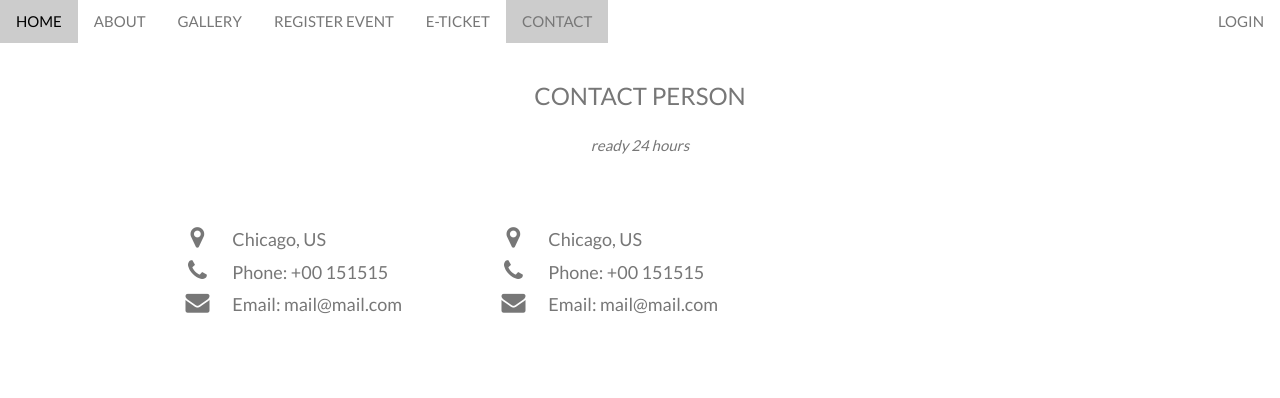
After one commit to yusufnur/TAweb2, a Laravel app: page /contact in a window 1280 px wide. The commit adds this page. Shown: the top 398 px of the page. Run offline with Laravel 8, Linux system fonts and the light colour scheme; settings files or empty folders that the repository lacks are supplied; some libraries are stand-ins or nearby versions.

Commit message:
guest level rampung

```diff
--- /dev/null
+++ b/resources/views/contact.blade.php
@@ -0,0 +1,67 @@
+@extends('layouts.layoutawal')
+
+@section('content')
+<!-- Navbar (sit on top) -->
+<div class="w3-top">
+  <div class="w3-bar" id="myNavbar">
+    <a class="w3-bar-item w3-button w3-hover-black w3-hide-medium w3-hide-large w3-right" href="javascript:void(0);" onclick="toggleFunction()" title="Toggle Navigation Menu">
+      <i class="fa fa-bars"></i>
+    </a>
+    <a href="/" class="w3-bar-item w3-button">HOME</a>
+    <a href="/about" class="w3-bar-item w3-button w3-hide-small">ABOUT</a>
+    <a href="/gallery" class="w3-bar-item w3-button w3-hide-small">GALLERY</a>
+    <a href="{{ route('login') }}" class="w3-bar-item w3-button w3-hide-small">REGISTER EVENT</a>
+    <a href="{{ route('login') }}" class="w3-bar-item w3-button w3-hide-small">E-TICKET</a>
+    <a href="/contact" class="w3-bar-item w3-button w3-hide-small active">CONTACT</a>
+    <a href="{{ route('login') }}" class="w3-bar-item w3-button w3-hide-small w3-right ">LOGIN</a>
+
+  </div>
+
+  <!-- Navbar on small screens -->
+  <div id="navDemo" class="w3-bar-block w3-white w3-hide w3-hide-large w3-hide-medium">
+    <a href="#about" class="w3-bar-item w3-button" onclick="toggleFunction()">ABOUT</a>
+    <a href="#gallery" class="w3-bar-item w3-button" onclick="toggleFunction()">GALLERY</a>
+    <a href="{{ route('login') }}" class="w3-bar-item w3-button" onclick="toggleFunction()">REGISTER EVENT</a>
+    <a href="{{ route('login') }}" class="w3-bar-item w3-button" onclick="toggleFunction()">E-TICKET</a>
+    <a href="#contact" class="w3-bar-item w3-button" onclick="toggleFunction()">CONTACT</a>
+    <a href="{{ route('login') }}" class="w3-bar-item w3-button">LOGIN</a>
+  </div>
+</div>
+
+<div class="w3-content w3-container w3-padding-64">
+  <h3 class="w3-center">CONTACT PERSON</h3>
+  <p class="w3-center"><em>ready 24 hours</em></p>
+
+  <div class="w3-row w3-padding-32 w3-section">
+    <div class="w3-col m4 w3-panel">
+      <div class="w3-large w3-margin-bottom">
+        <i class="fa fa-map-marker fa-fw w3-hover-text-black w3-xlarge w3-margin-right"></i> Chicago, US<br>
+        <i class="fa fa-phone fa-fw w3-hover-text-black w3-xlarge w3-margin-right"></i> Phone: +00 151515<br>
+        <i class="fa fa-envelope fa-fw w3-hover-text-black w3-xlarge w3-margin-right"></i> Email: mail@mail.com<br>
+      </div>
+    </div>
+    <div class="w3-col m8 w3-panel">
+      <div class="w3-large w3-margin-bottom">
+        <i class="fa fa-map-marker fa-fw w3-hover-text-black w3-xlarge w3-margin-right"></i> Chicago, US<br>
+        <i class="fa fa-phone fa-fw w3-hover-text-black w3-xlarge w3-margin-right"></i> Phone: +00 151515<br>
+        <i class="fa fa-envelope fa-fw w3-hover-text-black w3-xlarge w3-margin-right"></i> Email: mail@mail.com<br>
+      </div>
+	  </div>
+  </div>
+  <iframe src="https://www.google.com/maps/embed?pb=!1m18!1m12!1m3!1d3952.296760415863!2d111.4923107139914!3d-7.863980994334117!2m3!1f0!2f0!3f0!3m2!1i1024!2i768!4f13.1!3m3!1m2!1s0x2e79a0345df75e61%3A0xa37e110d8fda998a!2sSMA+Negeri+1+Ponorogo!5e0!3m2!1sid!2sid!4v1511112411841" width="800" height="450" frameborder="0" style="border:0"  allowfullscreen ></iframe>
+</div>
+
+<!-- Footer -->
+<footer class="w3-center w3-black w3-padding-32 w3-opacity w3-hover-opacity-off">
+  <a href="/" class="w3-button w3-light-grey">HOME</a>
+  <div class="w3-xlarge w3-section">
+    <i class="fa fa-facebook-official w3-hover-opacity"></i>
+    <i class="fa fa-instagram w3-hover-opacity"></i>
+    <i class="fa fa-snapchat w3-hover-opacity"></i>
+    <i class="fa fa-pinterest-p w3-hover-opacity"></i>
+    <i class="fa fa-twitter w3-hover-opacity"></i>
+    <i class="fa fa-linkedin w3-hover-opacity"></i>
+  </div>
+  <p>Copyright © 2017</p>
+</footer>
+@endsection
--- a/resources/views/home.blade.php
+++ b/resources/views/home.blade.php
@@ -5,7 +5,6 @@
     <div class="row">
         <div class="col-md-8 col-md-offset-2">
             <div class="panel panel-default">
-                <div class="panel-heading">USER Dashboard</div>
 
                 <div class="panel-body">
                     <!-- @if (session('status'))
--- /dev/null
+++ b/resources/views/layouts/layoutawal.blade.php
@@ -0,0 +1,111 @@
+<!DOCTYPE html>
+<html lang="{{ app()->getLocale() }}">
+<head>
+  <meta charset="utf-8">
+  <meta http-equiv="X-UA-Compatible" content="IE=edge">
+  <meta name="viewport" content="width=device-width, initial-scale=1">
+
+  <!-- CSRF Token -->
+  <meta name="csrf-token" content="{{ csrf_token() }}">
+
+  <!--
+  <title>{{ config('app.name', 'Laravel') }}</title>
+  -->
+  <!-- Styles -->
+  <title>SCHOOL EVENT</title>
+  <link rel="stylesheet" href="{{ asset('assets/css/w3.css') }}">
+  <link rel="stylesheet" href="https://fonts.googleapis.com/css?family=Lato">
+  <link rel="stylesheet" href="https://cdnjs.cloudflare.com/ajax/libs/font-awesome/4.7.0/css/font-awesome.min.css">
+  <style>
+  body,h1,h2,h3,h4,h5,h6 {font-family: "Lato", sans-serif;}
+  body, html {
+      height: 100%;
+      color: #777;
+      line-height: 1.8;
+  }
+
+  /* Create a Parallax Effect */
+  .bgimg-1, .bgimg-2, .bgimg-3 {
+      background-attachment: fixed;
+      background-position: center;
+      background-repeat: no-repeat;
+      background-size: cover;
+  }
+
+  /* First image (Logo. Full height) */
+  .bgimg-1 {
+      background-image: url("assets/konser1.jpg");
+      min-height: 100%;
+  }
+
+  /* Second image (Portfolio) */
+  .bgimg-2 {
+  	opacity: 0.5;
+      background-image: url("assets/konser2.jpg");
+      min-height: 400px;
+  }
+
+  /* Third image (Contact) */
+  .bgimg-3 {
+      background-image: url("assets/konser3.jpg");
+      min-height: 400px;
+  }
+
+  .w3-wide {letter-spacing: 10px;}
+  .w3-hover-opacity {cursor: pointer;}
+
+  /* Turn off parallax scrolling for tablets and phones */
+  @media only screen and (max-device-width: 1024px) {
+      .bgimg-1, .bgimg-2, .bgimg-3 {
+          background-attachment: scroll;
+      }
+  }
+
+
+  .active {
+      background-color: #ccc;
+  }
+
+  </style>
+</head>
+<body>
+@yield('content')
+
+<!-- Add Google Maps -->
+<script>
+// Modal Image Gallery
+function onClick(element) {
+  document.getElementById("img01").src = element.src;
+  document.getElementById("modal01").style.display = "block";
+  var captionText = document.getElementById("caption");
+  captionText.innerHTML = element.alt;
+}
+
+// Change style of navbar on scroll
+window.onscroll = function() {myFunction()};
+function myFunction() {
+    var navbar = document.getElementById("myNavbar");
+    if (document.body.scrollTop > 100 || document.documentElement.scrollTop > 100) {
+        navbar.className = "w3-bar" + " w3-card" + " w3-animate-top" + " w3-white";
+    } else {
+        navbar.className = navbar.className.replace(" w3-card w3-animate-top w3-white", "");
+    }
+}
+
+// Used to toggle the menu on small screens when clicking on the menu button
+function toggleFunction() {
+    var x = document.getElementById("navDemo");
+    if (x.className.indexOf("w3-show") == -1) {
+        x.className += " w3-show";
+    } else {
+        x.className = x.className.replace(" w3-show", "");
+    }
+}
+</script>
+<script src="https://maps.googleapis.com/maps/api/js?key=AIzaSyBu-916DdpKAjTmJNIgngS6HL_kDIKU0aU&callback=myMap"></script>
+<!--
+To use this code on your website, get a free API key from Google.
+Read more at: https://www.w3schools.com/graphics/google_maps_basic.asp
+-->
+</body>
+</html>
--- a/routes/web.php
+++ b/routes/web.php
@@ -12,6 +12,18 @@
 */
 Route::get('/', function () {
     return view('awal');
+});
+
+Route::get('/about', function () {
+    return view('about');
+});
+
+Route::get('/gallery', function () {
+    return view('gallery');
+});
+
+Route::get('/contact', function () {
+    return view('contact');
 });
 
 Route::get('/lara', function () {
```
Also changed, not shown: resources/views/about.blade.php (added, +63 -0 lines), resources/views/awal.blade.php (+34 -142 lines), resources/views/gallery.blade.php (added, +113 -0 lines), resources/views/layouts/app.blade.php (+7 -1 lines).
